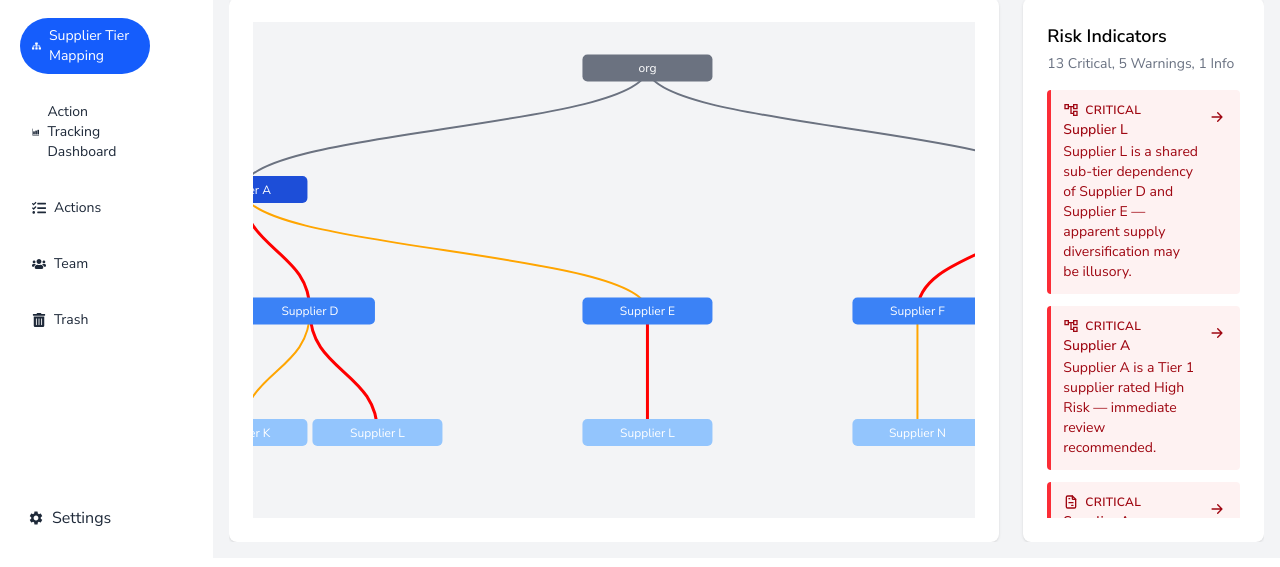
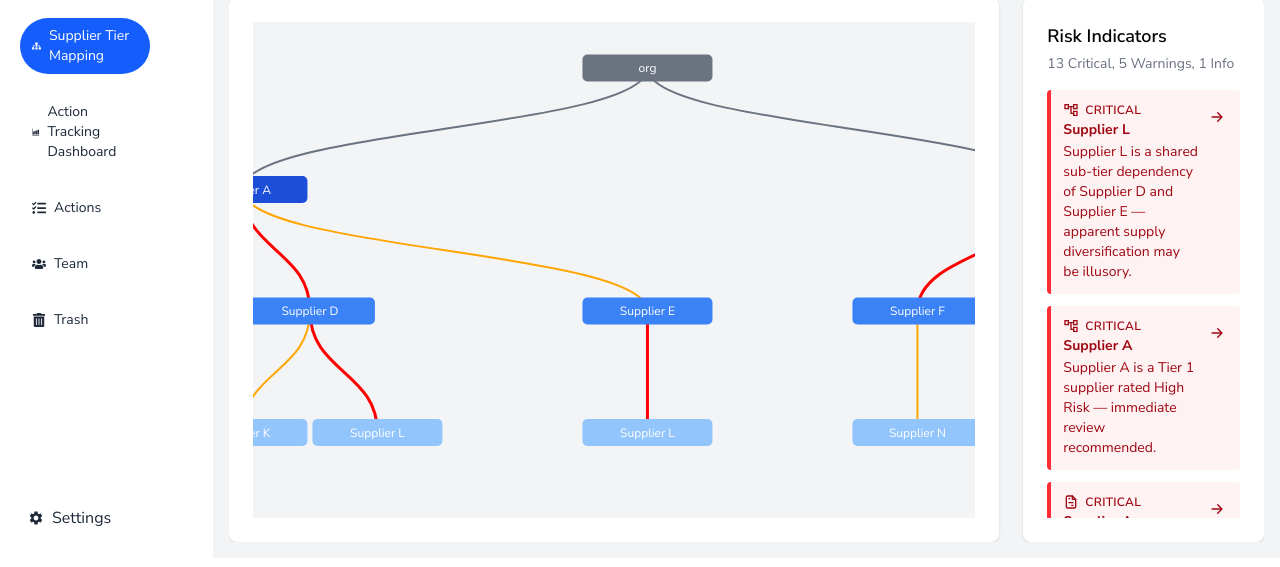
Before and after one commit to zunairah-khan/supplier-intelligence-tool, a React (Vite) app in the folder client/: page /supplier-tier-map in a window 1280 px wide. Shown: the part 242-809 px from the top of the page. Built offline with nearby package versions, Linux system fonts and the light colour scheme; sample sign-in values are in the browser's storage.

Commit message:
styling update to indicator card

```diff
--- a/client/src/components/RiskIndicatorCard.jsx
+++ b/client/src/components/RiskIndicatorCard.jsx
@@ -42,7 +42,7 @@ const RiskIndicatorCard = ({ indicator, showNavigate = false }) => {
             </span>
           </div>
 
-          <p className="font-medium mt-0.5">{indicator.supplierName}</p>
+          <p className="font-bold mt-0.5">{indicator.supplierName}</p>
           <p className="mt-0.5 font-normal">{indicator.message}</p>
         </div>
 
```
